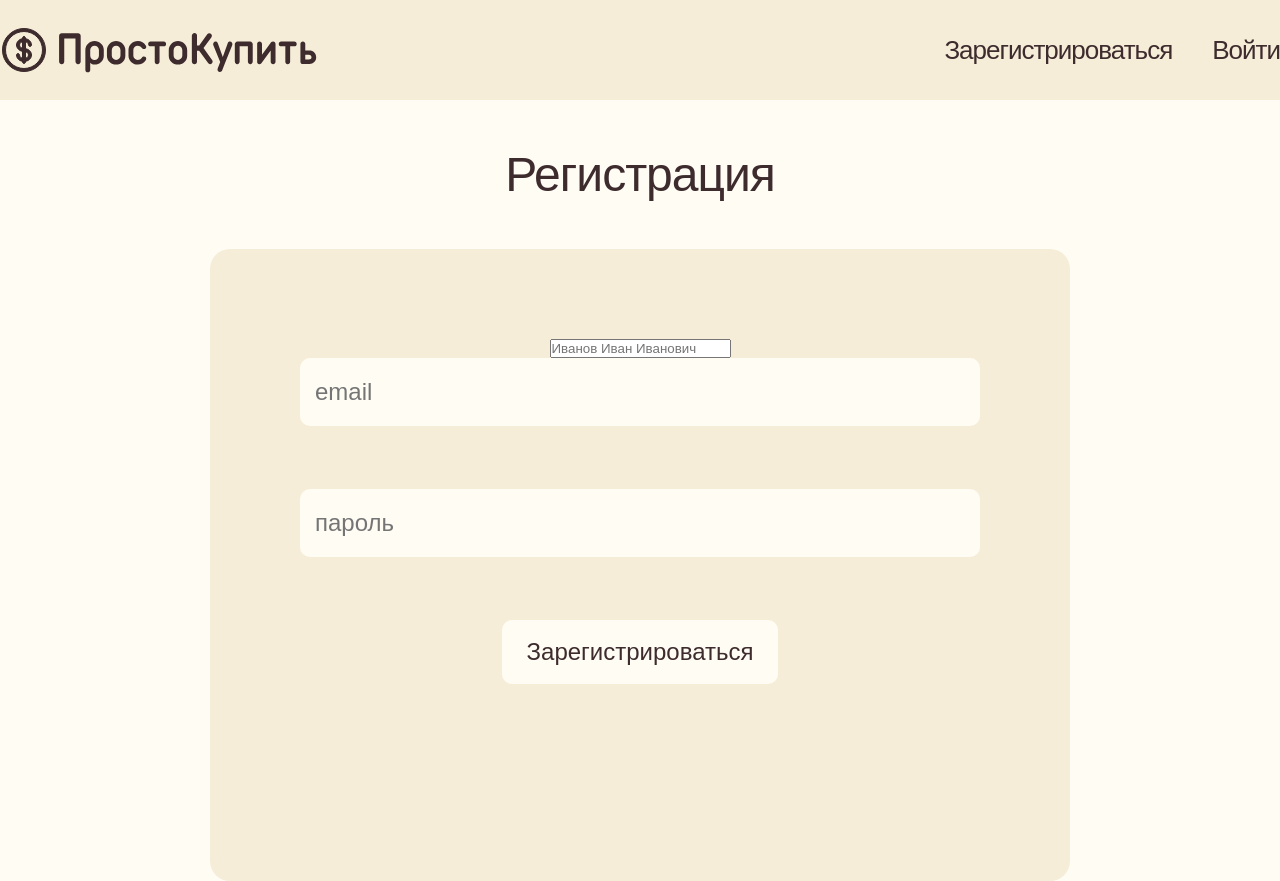
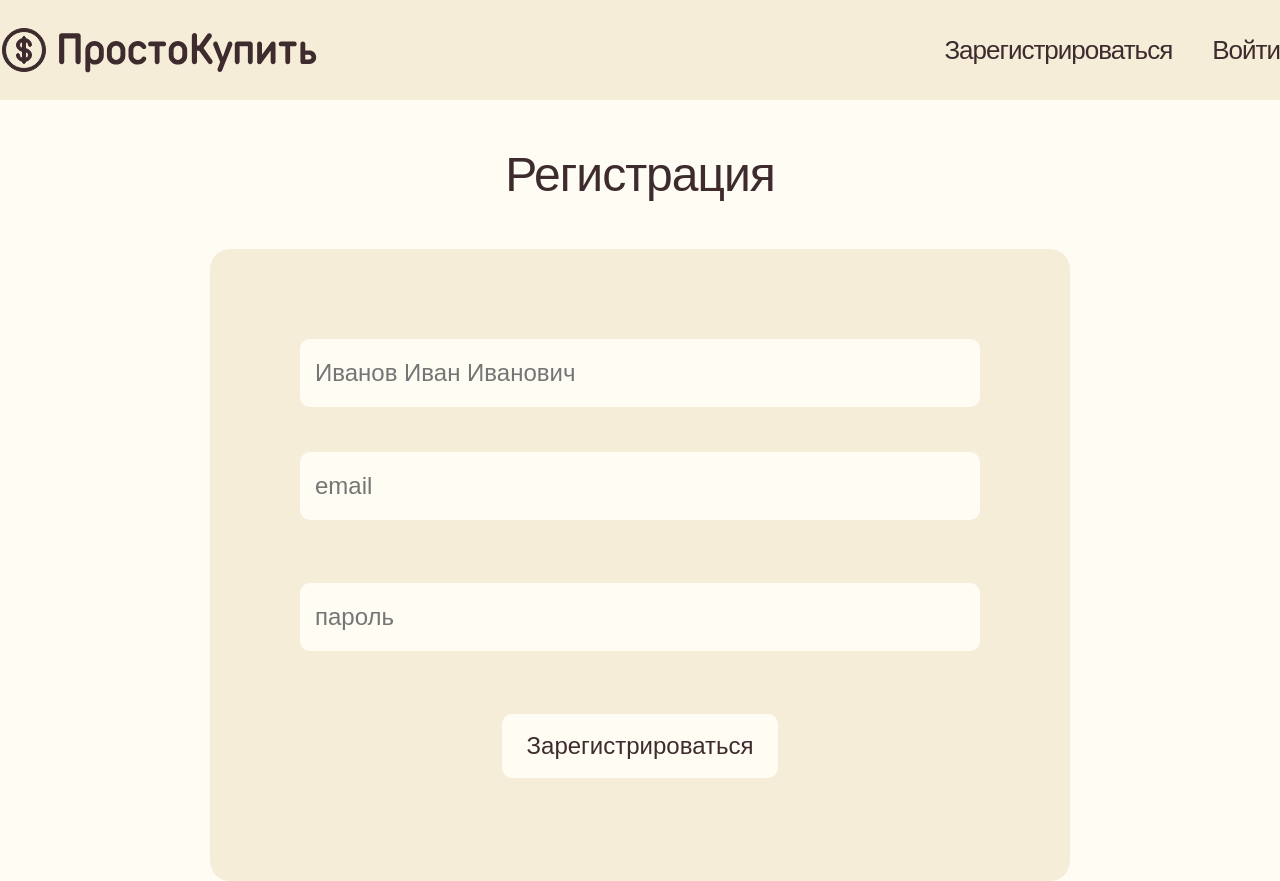
Before and after one commit to bruh0107/kafedra-test-task, a Vue app in the folder prosto-kupit/: page /signup in a window 1280 px wide. Built offline with nearby package versions, Linux system fonts and the light colour scheme; a web font is replaced by a local one.

Commit message:
делаю регистрацию

```diff
--- a/prosto-kupit/src/components/signup/SignUp.vue
+++ b/prosto-kupit/src/components/signup/SignUp.vue
@@ -31,6 +31,8 @@ const [ password, passwordAttrs ] = defineField('password')
 const submit = handleSubmit((values) => {
   console.log(values)
 })
+
+
 </script>
 
 <template>
@@ -63,7 +65,7 @@ const submit = handleSubmit((values) => {
   border-radius: 20px;
   padding: 90px 90px 0 90px;
 
-  &-email, &-pass {
+  &-email, &-pass, &-fio {
     border: none;
     background: #FFFCF4;
     width: 680px;
```
Also changed, not shown: prosto-kupit/src/stores/auth-store.js (added).
